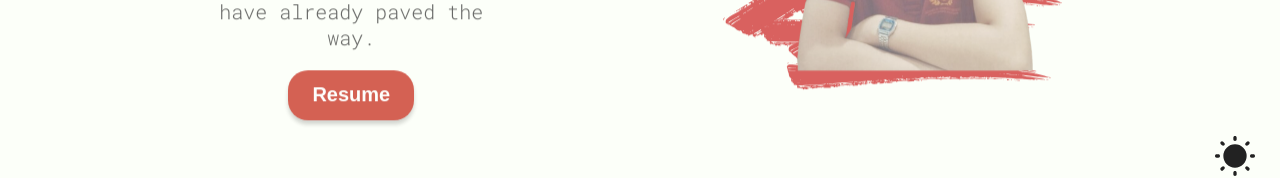
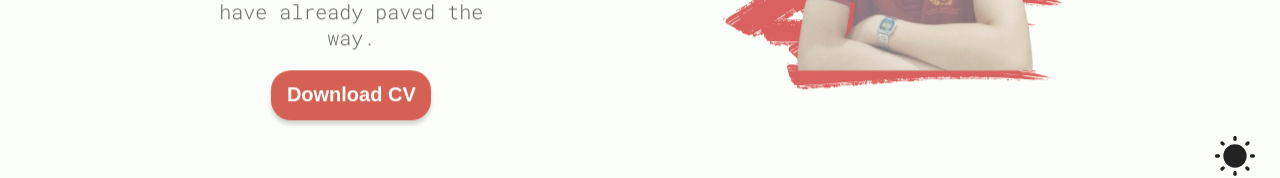
Before and after one commit to yvan321/NYC-PORTFOLIO-FINAL, a React (Vite) app: page / in a window 1280 px wide. Shown: the part 514-692 px from the top of the page. Built offline with nearby package versions, Linux system fonts and the light colour scheme.

Commit message:
final touches

```diff
--- a/index.html
+++ b/index.html
@@ -10,6 +10,8 @@
 
 
     <title>Neil Yvan Caliwan | Portfolio</title>
+
+
   </head>
   <body>
     <div id="root"></div>
--- /dev/null
+++ b/public/google76664bcc68ea06b4.html
@@ -0,0 +1 @@
+google-site-verification: google76664bcc68ea06b4.html
--- a/src/common/ProjectCard.jsx
+++ b/src/common/ProjectCard.jsx
@@ -1,12 +1,12 @@
 import React from 'react';
 
-function ProjectCard({ src, link, h3, description, status }) {
+function ProjectCard({ src, link, h3, description }) {
     return (
         <a href={link} target="_blank" rel="noopener noreferrer" className="projectCard">
             <img src={src} alt={`${h3} logo`} />
             <h3>{h3}</h3>
             <p>{description}</p>
-            <p>{status}</p>
+
         </a>
     );
 }
--- a/src/sections/Hero/Hero.jsx
+++ b/src/sections/Hero/Hero.jsx
@@ -155,7 +155,7 @@ function Hero() {
 
           <a href={CV} download>
           <button className={styles.mybtn}
-          >Resume</button>
+          >Download CV</button>
 
           </a>
         </div>
--- a/src/sections/Hero/HeroStyles.module.css
+++ b/src/sections/Hero/HeroStyles.module.css
@@ -208,7 +208,7 @@ a {
   border: none;
   z-index: 1001;
   border-radius: 20px;
-  width: 126px;
+  width: 160px;
   height: 50px;
   font-size: 20px;
   font-weight: bold;
--- a/src/sections/Projects/Projects.jsx
+++ b/src/sections/Projects/Projects.jsx
@@ -29,7 +29,7 @@ function Projects() {
             src={zenstore}
             h3="Zen Store"
             description="Inventory Management System"
-            status="Not Yet Live"
+
           />
           <div className={`${styles.statusLabel} ${styles.notYetLive}`}>
             Not Yet Live
@@ -40,7 +40,7 @@ function Projects() {
             src={alumnitracking}
             h3="AlumTracking"
             description="Alumni Tracking System"
-            status="Not Yet Live"
+
           />
           <div className={`${styles.statusLabel} ${styles.notYetLive}`}>
             Not Yet Live
@@ -51,7 +51,7 @@ function Projects() {
             src={hiltonhotel}
             h3="Hilton Hotel"
             description="Hotel Reservation System"
-            status="Not Yet Live"
+
           />
           <div className={`${styles.statusLabel} ${styles.notYetLive}`}>
             Not Yet Live
@@ -62,7 +62,7 @@ function Projects() {
             src={ivanjbakery}
             h3="IvanJ Bakery"
             description="Inventory Management System"
-            status="Not Yet Live"
+
           />
           <div className={`${styles.statusLabel} ${styles.notYetLive}`}>
             Not Yet Live
@@ -74,7 +74,7 @@ function Projects() {
             link="https://lelelss.github.io/QuinTechDV/?fbclid=IwZXh0bgNhZW0CMTEAAR3_g7OLVu3wbqkskiOfU_hvjjpgxfyPX8wXJpfV9Lojd9DT8KJ7V4EkLps_aem_cJTmqBbVSwjP8l2kQTlarg"
             h3="Quintech"
             description="IT Company Website"
-            status="Live"
+
           />
           <div className={`${styles.statusLabel} ${styles.live}`}>
             Live
@@ -85,7 +85,7 @@ function Projects() {
             src={michiel}
             h3="Michiel Beauty"
             description="Inventory Management System"
-            status="Not Yet Live"
+
           />
           <div className={`${styles.statusLabel} ${styles.notYetLive}`}>
             Not Yet Live
@@ -97,7 +97,7 @@ function Projects() {
             link="https://lelelss.github.io/CVSU-WEBSITE/index.html"
             h3="CvSU Website"
             description="School Website"
-            status="Live"
+
           />
           <div className={`${styles.statusLabel} ${styles.live}`}>
             Live
```
Also changed, not shown: src/assets/footer-bg.svg.
